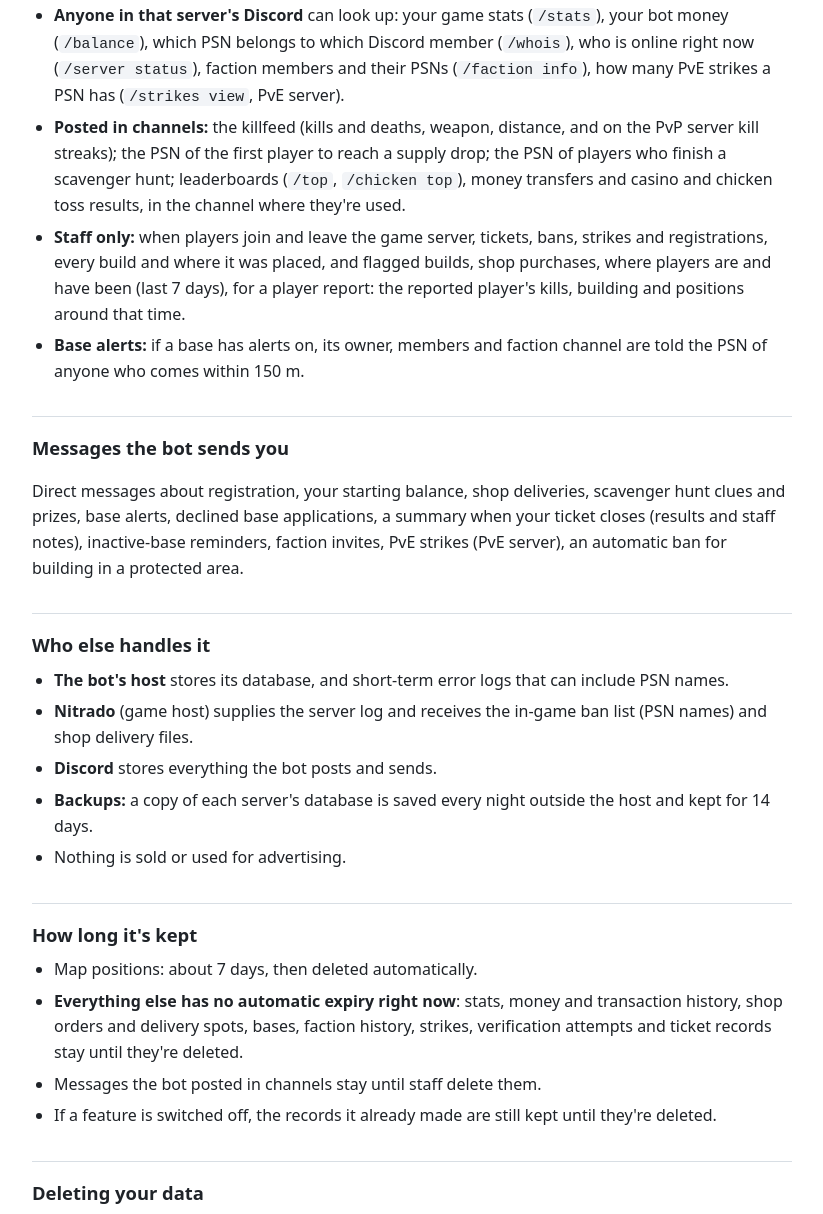
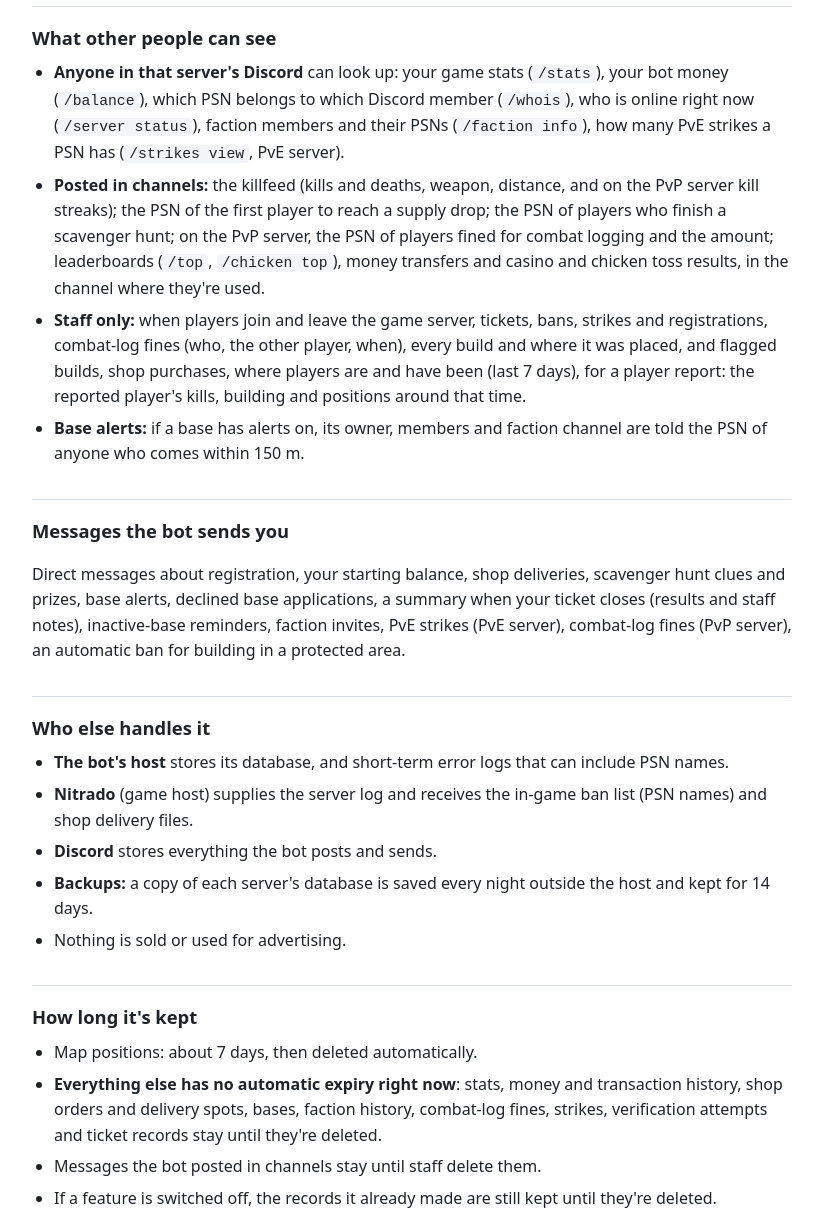
Before and after one commit to redrocktee-bot/killer-kitty-privacy, a plain HTML site: page index.html in a window 1280 px wide. Shown: the part 1358-2572 px from the top of the page, without its empty margins (228-1051 px from the left). Drawn offline with Linux system fonts and the light colour scheme.

Commit message:
Privacy page: combat-log fines on the PvP server

```diff
--- a/index.html
+++ b/index.html
@@ -51,6 +51,7 @@ for anyone who plays on the server without using our Discord.</p>
   <li>Supply drops: the PSN of the first player to reach each drop.</li>
   <li>Scavenger hunts: each player's progress by PSN, finishing place and prize.</li>
   <li>Chicken toss: each throw (distance, angle, power, time) by Discord ID.</li>
+  <li>Combat-log fines (PvP server): your PSN, the other player in the fight, when the fight and the logout happened, and the amount.</li>
   <li>Bans, and PvE strikes (PvE server only).</li>
 </ul>
 </section>
@@ -62,14 +63,14 @@ for anyone who plays on the server without using our Discord.</p>
 <h2>What other people can see</h2>
 <ul>
   <li><strong>Anyone in that server's Discord</strong> can look up: your game stats (<code>/stats</code>), your bot money (<code>/balance</code>), which PSN belongs to which Discord member (<code>/whois</code>), who is online right now (<code>/server status</code>), faction members and their PSNs (<code>/faction info</code>), how many PvE strikes a PSN has (<code>/strikes view</code>, PvE server).</li>
-  <li><strong>Posted in channels:</strong> the killfeed (kills and deaths, weapon, distance, and on the PvP server kill streaks); the PSN of the first player to reach a supply drop; the PSN of players who finish a scavenger hunt; leaderboards (<code>/top</code>, <code>/chicken top</code>), money transfers and casino and chicken toss results, in the channel where they're used.</li>
-  <li><strong>Staff only:</strong> when players join and leave the game server, tickets, bans, strikes and registrations, every build and where it was placed, and flagged builds, shop purchases, where players are and have been (last 7 days), for a player report: the reported player's kills, building and positions around that time.</li>
+  <li><strong>Posted in channels:</strong> the killfeed (kills and deaths, weapon, distance, and on the PvP server kill streaks); the PSN of the first player to reach a supply drop; the PSN of players who finish a scavenger hunt; on the PvP server, the PSN of players fined for combat logging and the amount; leaderboards (<code>/top</code>, <code>/chicken top</code>), money transfers and casino and chicken toss results, in the channel where they're used.</li>
+  <li><strong>Staff only:</strong> when players join and leave the game server, tickets, bans, strikes and registrations, combat-log fines (who, the other player, when), every build and where it was placed, and flagged builds, shop purchases, where players are and have been (last 7 days), for a player report: the reported player's kills, building and positions around that time.</li>
   <li><strong>Base alerts:</strong> if a base has alerts on, its owner, members and faction channel are told the PSN of anyone who comes within 150 m.</li>
 </ul>
 </section>
 <section>
 <h2>Messages the bot sends you</h2>
-<p>Direct messages about registration, your starting balance, shop deliveries, scavenger hunt clues and prizes, base alerts, declined base applications, a summary when your ticket closes (results and staff notes), inactive-base reminders, faction invites, PvE strikes (PvE server), an automatic ban for building in a protected area.</p>
+<p>Direct messages about registration, your starting balance, shop deliveries, scavenger hunt clues and prizes, base alerts, declined base applications, a summary when your ticket closes (results and staff notes), inactive-base reminders, faction invites, PvE strikes (PvE server), combat-log fines (PvP server), an automatic ban for building in a protected area.</p>
 </section>
 <section>
 <h2>Who else handles it</h2>
@@ -85,7 +86,7 @@ for anyone who plays on the server without using our Discord.</p>
 <h2>How long it's kept</h2>
 <ul>
   <li>Map positions: about 7 days, then deleted automatically.</li>
-  <li><strong>Everything else has no automatic expiry right now</strong>: stats, money and transaction history, shop orders and delivery spots, bases, faction history, strikes, verification attempts and ticket records stay until they're deleted.</li>
+  <li><strong>Everything else has no automatic expiry right now</strong>: stats, money and transaction history, shop orders and delivery spots, bases, faction history, combat-log fines, strikes, verification attempts and ticket records stay until they're deleted.</li>
   <li>Messages the bot posted in channels stay until staff delete them.</li>
   <li>If a feature is switched off, the records it already made are still kept until they're deleted.</li>
 </ul>
```
